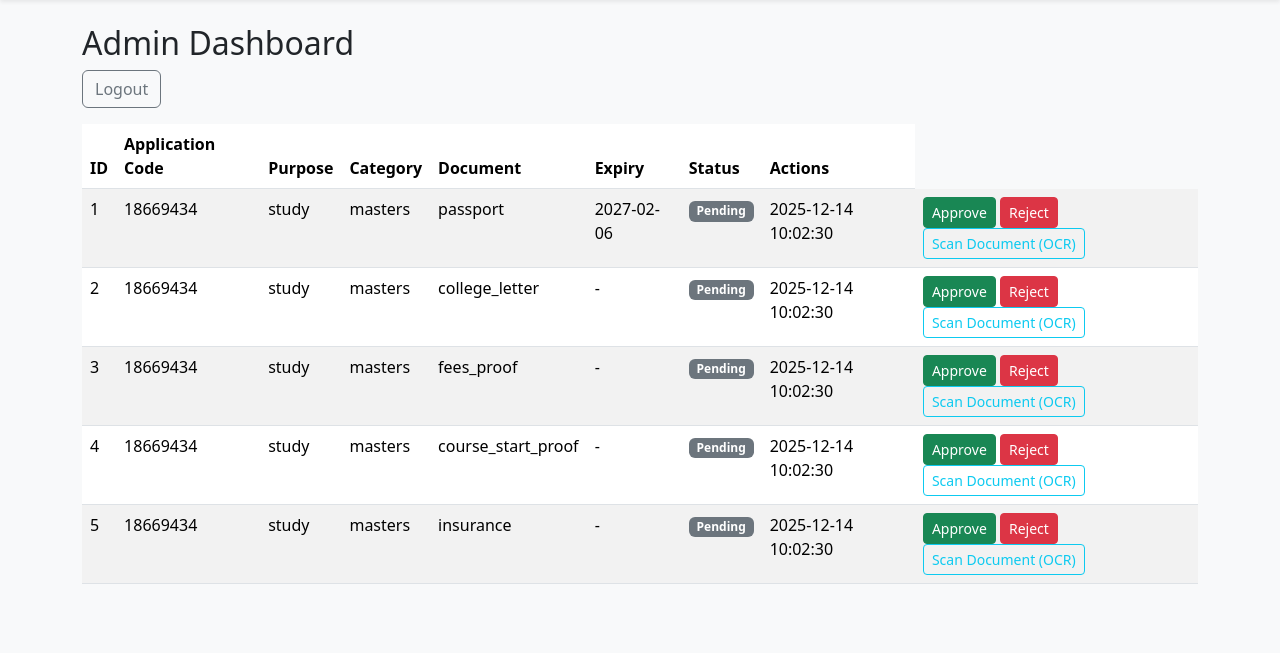
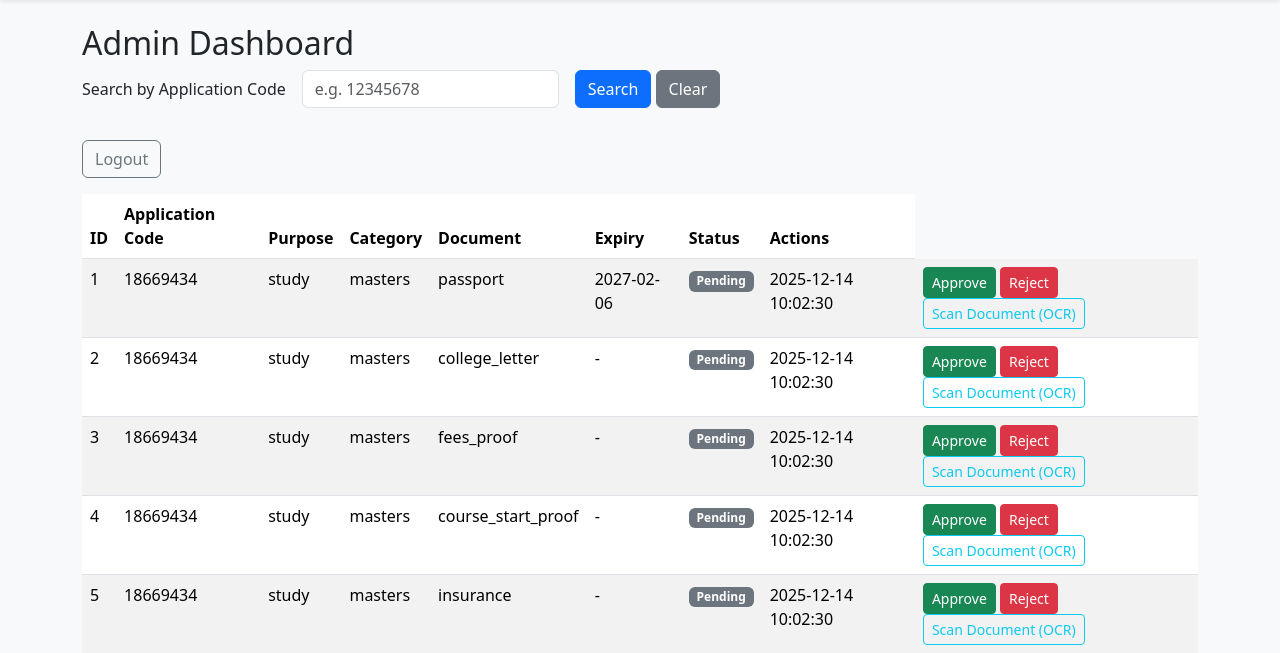
Before and after one commit to code-with-Llyon/Dbs, a Flask app: page /admin in a window 1280 px wide. Shown: the part 56-709 px from the top of the page. Run offline with Flask 3, Linux system fonts and the light colour scheme; the visitor is signed in with stand-in values (Sample User, id 1); data comes from the database, SQL or seed files in the repository.

Commit message:
added the form for searching through the database

```diff
--- a/gnib-doc-validator/templates/admin_dashboard.html
+++ b/gnib-doc-validator/templates/admin_dashboard.html
@@ -1,5 +1,37 @@
 {% extends "base.html" %} {% block content %}
 <h2>Admin Dashboard</h2>
+<form
+  class="row g-3 mb-3"
+  method="get"
+  action="{{ url_for('admin_dashboard') }}"
+>
+  <div class="col-auto">
+    <label for="code" class="col-form-label">Search by Application Code</label>
+  </div>
+  <div class="col-auto">
+    <input
+      type="text"
+      class="form-control"
+      id="code"
+      name="code"
+      placeholder="e.g. 12345678"
+      value="{{ search_code or '' }}"
+    />
+  </div>
+  <div class="col-auto">
+    <button type="submit" class="btn btn-primary mb-3">Search</button>
+    <a href="{{ url_for('admin_dashboard') }}" class="btn btn-secondary mb-3">
+      Clear
+    </a>
+  </div>
+</form>
+
+{% if search_code %}
+<div class="alert alert-info py-2">
+  Showing results for application code:
+  <strong>{{ search_code }}</strong>
+</div>
+{% endif %}
 
 <a href="{{ url_for('admin_logout') }}" class="btn btn-outline-secondary mb-3">
   Logout
```
